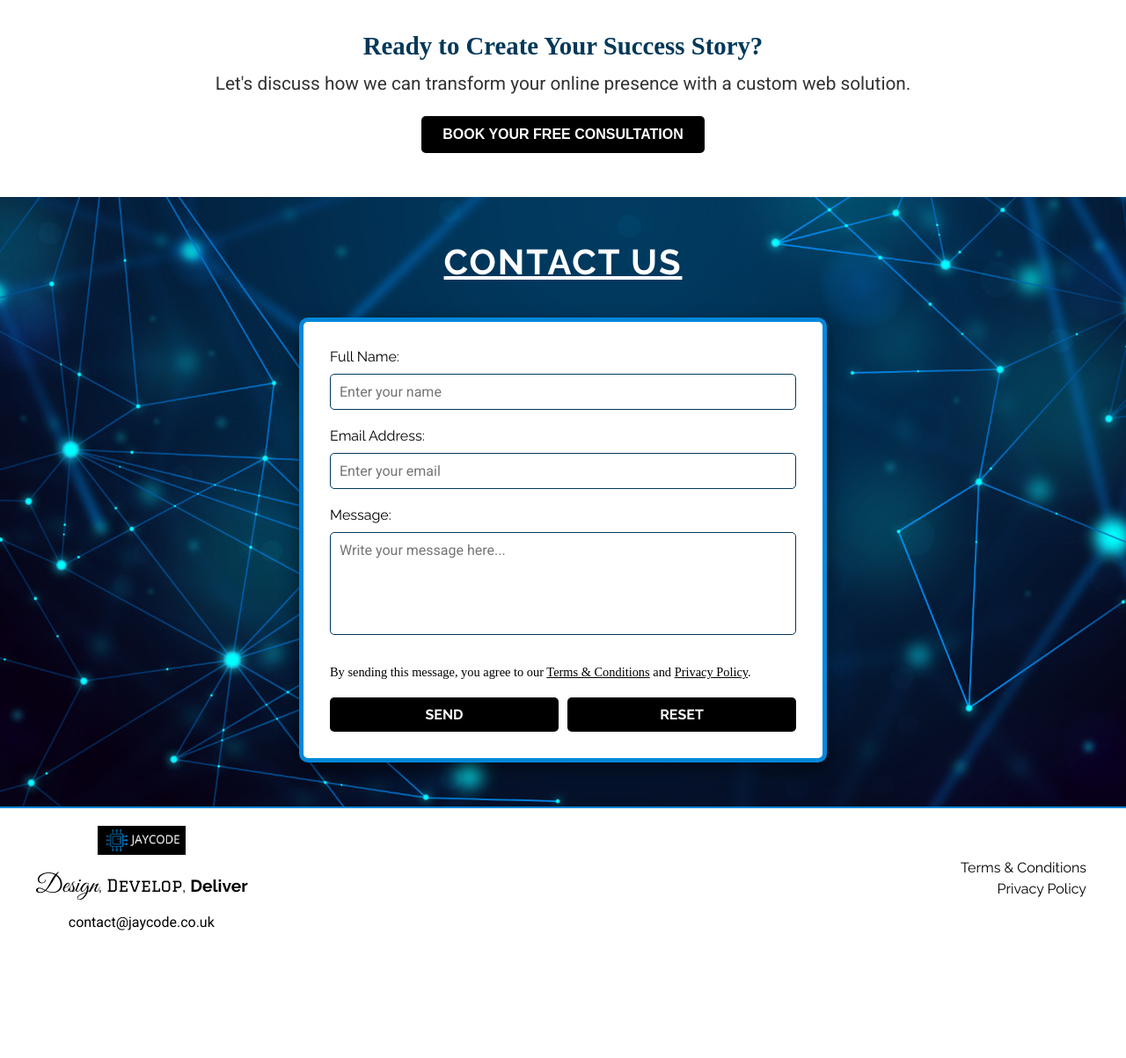
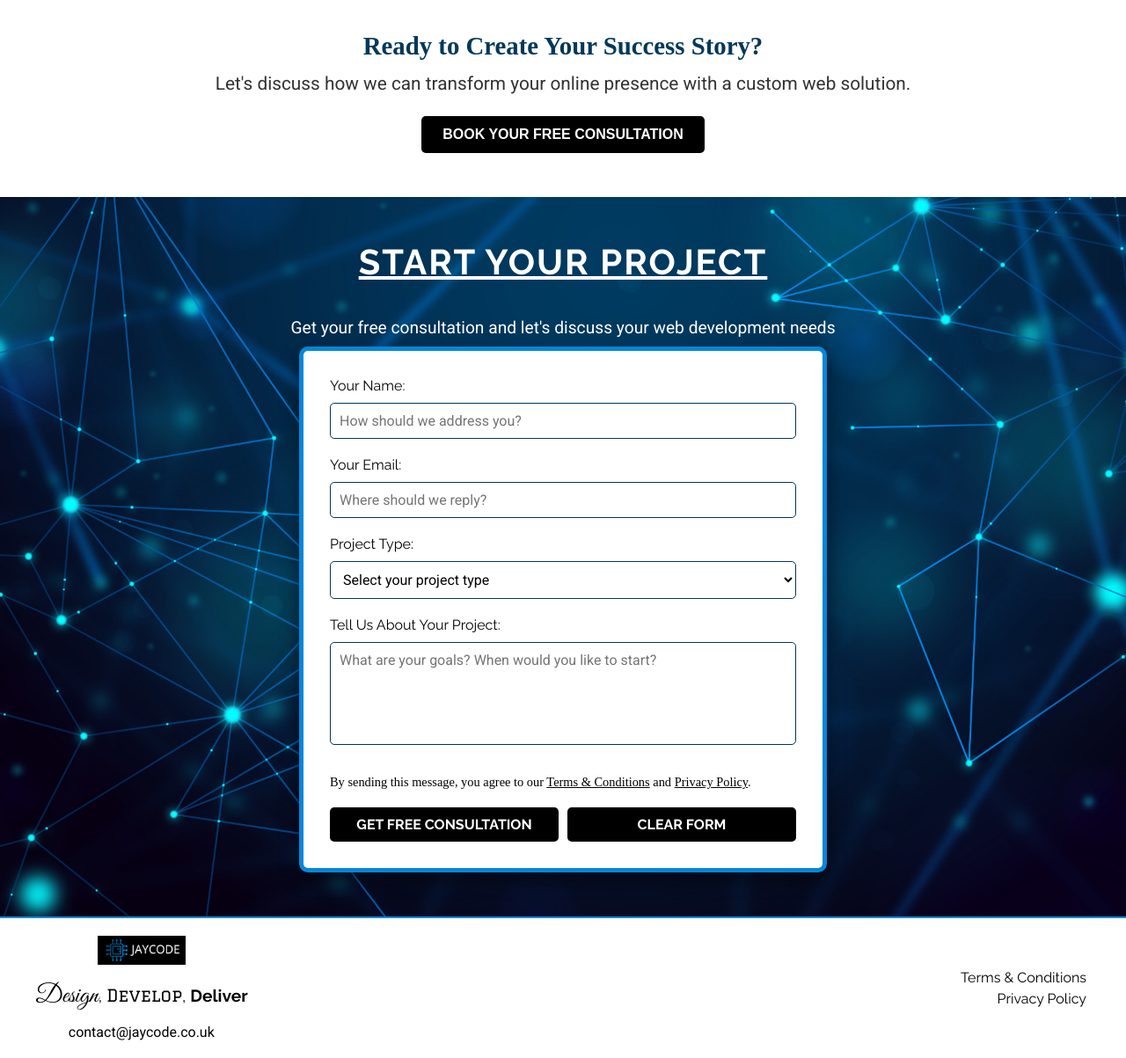
Before and after one commit to Jaycode88/Jaycode, a Flask app: page / in a window 1280 px wide. Shown: the part 4660-5863 px from the top of the page at 88% size. Before the commit the page ends 5718 px from the top, so only its background shows below. Run offline with Flask 3, Linux system fonts and the light colour scheme; some libraries are stand-ins or nearby versions.

Commit message:
Modify contact form

```diff
--- a/app.py
+++ b/app.py
@@ -58,7 +58,7 @@ def verify_recaptcha(recaptcha_response):
     return result.get("success", False)
 
 
-def send_email_gmail(name, email, message):
+def send_email_gmail(name, email, project_type, message):
     try:
         service = authenticate_gmail_api()
         msg = EmailMessage()
@@ -68,6 +68,7 @@ def send_email_gmail(name, email, message):
         msg.set_content(
             f"Name: {name}\n"
             f"Email: {email}\n"
+            f"Project Type: {project_type}\n\n"
             f"Message:\n{message}"
         )
         raw_message = base64.urlsafe_b64encode(msg.as_bytes()).decode()
@@ -85,6 +86,7 @@ def index():
 
         name = request.form.get("name")
         email = request.form.get("email")
+        project_type = request.form.get("project_type")
         message = request.form.get("message")
         honeypot = request.form.get("honeypot")
         recaptcha_response = request.form.get("g-recaptcha-response")
@@ -107,7 +109,7 @@ def index():
         print("✅ reCAPTCHA verified successfully!")
 
 
-        if send_email_gmail(name, email, message):
+        if send_email_gmail(name, email, project_type, message):
             print("📨 Email sent successfully!")
             return jsonify({"status": "success", "message": "Your message has been sent successfully!"})
         else:
--- a/static/css/contact.css
+++ b/static/css/contact.css
@@ -16,6 +16,13 @@
     margin-bottom: 40px;
     letter-spacing: 2px;
     color: white;
+}
+
+.contact-intro {
+    font-family: "Roboto", sans-serif;
+    font-size: 1.2rem;
+    color: white;
+    margin-bottom: 10px;
 }
 
 /* Form Styling */
@@ -39,6 +46,23 @@
     font-family: "Raleway", sans-serif;
     font-size: 1rem;
     margin-bottom: 10px;
+}
+
+.contact-form select {
+    width: 100%;
+    padding: 10px;
+    font-family: "Roboto", sans-serif;
+    font-size: 1rem;
+    border: 1px solid #023859;
+    border-radius: 5px;
+    background-color: #fff;
+    color: #000;
+    outline: none;
+    transition: border-color 0.3s ease;
+}
+
+.contact-form select:focus {
+    border-color: #0487D9;
 }
 
 .contact-form input,
--- a/templates/index.html
+++ b/templates/index.html
@@ -519,32 +519,48 @@
 
     <!-- Contact Section -->
     <section id="contact">
-        <h2 class="section-title">Contact Us</h2>
+        <h2 class="section-title">Start Your Project</h2>
+        <p class="contact-intro">Get your free consultation and let's discuss your web development needs</p>
+
         <form method="POST" action="/" class="contact-form">
             <div class="form-group">
-                <label for="name">Full Name:</label>
-                <input type="text" id="name" name="name" placeholder="Enter your name" required>
-            </div>
-            <div class="form-group">
-                <label for="email">Email Address:</label>
-                <input type="email" id="email" name="email" placeholder="Enter your email" required>
-            </div>
-            <div class="form-group">
-                <label for="message">Message:</label>
-                <textarea id="message" name="message" placeholder="Write your message here..." rows="5" required></textarea>
+                <label for="name">Your Name:</label>
+                <input type="text" id="name" name="name" placeholder="How should we address you?" required>
             </div>
 
-            <!-- Honeypot field -->
+            <div class="form-group">
+                <label for="email">Your Email:</label>
+                <input type="email" id="email" name="email" placeholder="Where should we reply?" required>
+            </div>
+
+            <div class="form-group">
+                <label for="project_type">Project Type:</label>
+                <select id="project_type" name="project_type" required>
+                    <option value="">Select your project type</option>
+                    <option value="Business Website">Business Website</option>
+                    <option value="E-commerce Site">E-commerce Site</option>
+                    <option value="Portfolio Site">Portfolio Site</option>
+                    <option value="Custom Development">Custom Development</option>
+                </select>
+            </div>
+
+            <div class="form-group">
+                <label for="message">Tell Us About Your Project:</label>
+                <textarea id="message" name="message"
+                    placeholder="What are your goals? When would you like to start?"
+                    rows="5" required></textarea>
+            </div>
+
+            <!-- Honeypot -->
             <div style="display: none;">
                 <label for="honeypot">Leave this field empty</label>
                 <input type="text" id="honeypot" name="honeypot">
             </div>
 
-            <!-- recaptcha -->
+            <!-- reCAPTCHA -->
             <div class="recaptcha-container">
                 <div class="g-recaptcha" data-sitekey="6Lcr4ckqAAAAAMIthlCvwJEpAI-6SQewLLc5Jc8V"></div>
             </div>
-
             <input type="hidden" name="g-recaptcha-response" id="g-recaptcha-response">
 
             <div class="form-group agreement">
@@ -552,11 +568,12 @@
             </div>
 
             <div class="form-buttons">
-                <button type="submit" class="send-button">Send</button>
-                <button type="reset" class="reset-button">Reset</button>
+                <button type="submit" class="send-button">Get Free Consultation</button>
+                <button type="reset" class="reset-button">Clear Form</button>
             </div>
         </form>
     </section>
+
 
     <!-- Footer Section   -->
     <footer id="footer">
```
